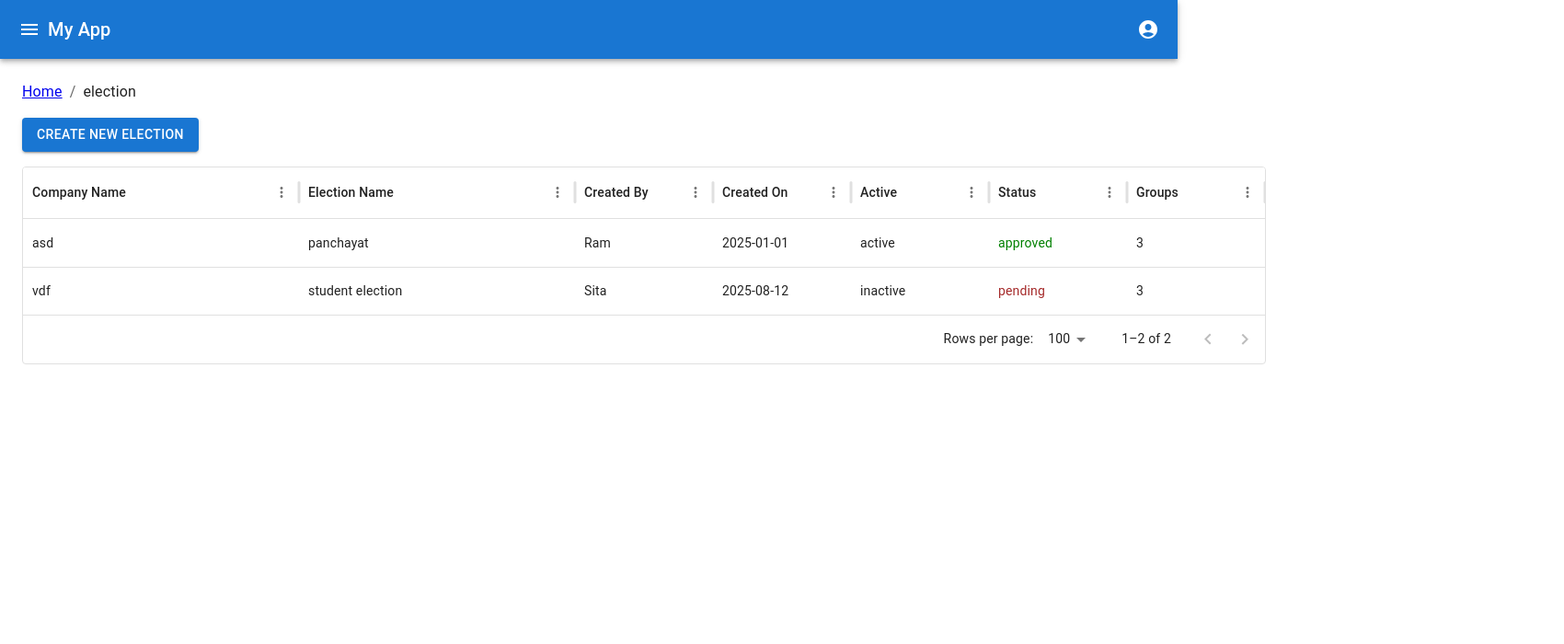
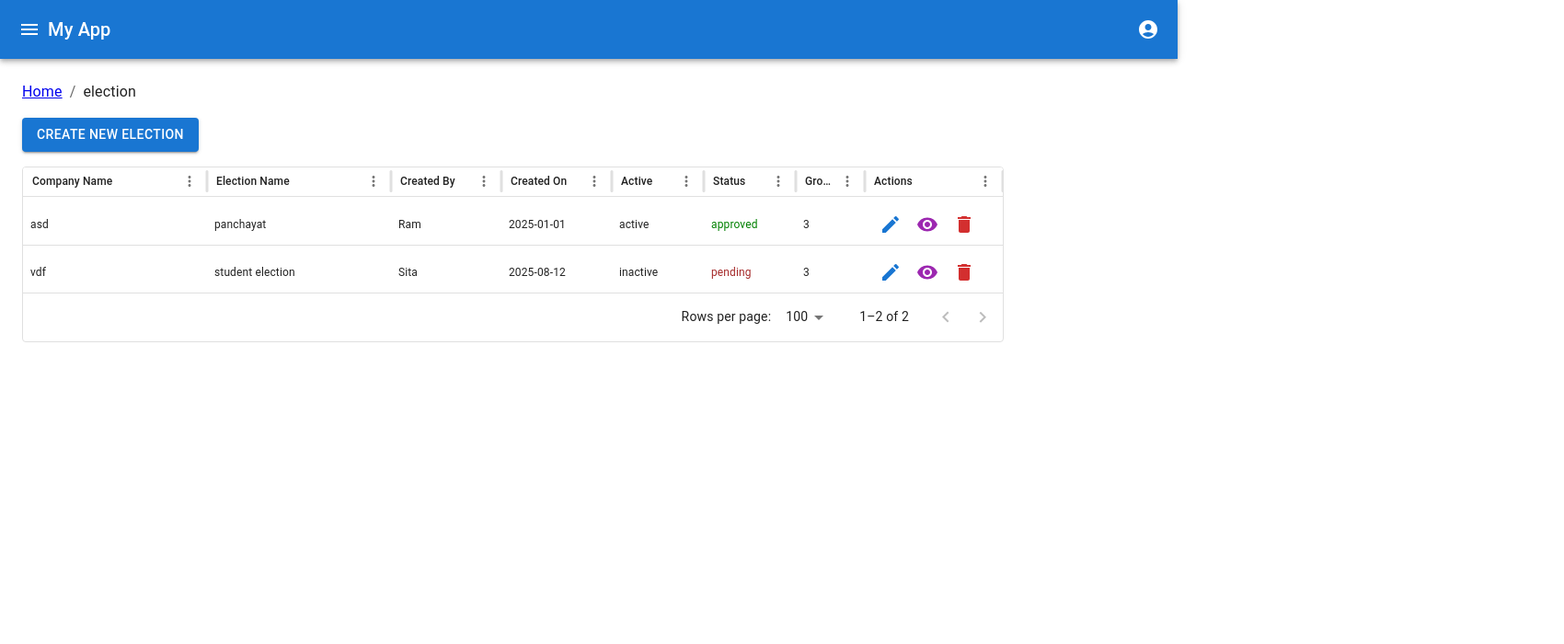
Before and after one commit to srilekhapanigrahy0/onlineVotingUI, a React (Create React App) app: page /election in a window 1280 px wide. Shown: the top 700 px of the page at 92% size, 1700 px wide, since content can reach past the window. Built offline with nearby package versions, Linux system fonts and the light colour scheme; the HTML template or start-up script is replaced by a standard one.

Commit message:
Election Module

```diff
--- a/src/components/Election/EditElection.js
+++ b/src/components/Election/EditElection.js
@@ -1,6 +1,56 @@
+import { TextField, Button, Paper, Snackbar } from '@mui/material';
+import React, { useState } from 'react';
+import { useNavigate } from 'react-router-dom';
 const EditElection = () => {
+    const [name, setName] = useState('');
+    const [details, setDetails] = useState('');
+    const [open, setOpen] = useState(false);
+     const navigate = useNavigate();
+
+    const handleSave = () => {
+    // Save company logic here
+    setOpen(true);
+    navigate('/election');
+  };
+
+
   return (
-    <h1>EditElection page</h1>
+    <Paper style={{ padding: 16 }}>
+      <TextField
+        label="Election Name"
+        value={name}
+        onChange={(e) => setName(e.target.value)}
+        variant="outlined"
+        fullWidth
+        margin="normal"
+      />
+      <TextField
+        label="Details"
+        value={details}
+        onChange={(e) => setDetails(e.target.value)}
+        variant="outlined"
+        fullWidth
+        margin="normal"
+        multiline
+        rows={4} // You can adjust the number of rows as needed
+      />
+      <Button
+        variant="contained"
+        color="warning"
+        onClick={handleSave}
+        style={{ marginTop: 16, marginRight: 16 }}
+      >
+        reset
+      </Button>
+      <Button
+        variant="contained"
+        color="primary"
+        onClick={handleSave}
+        style={{ marginTop: 16 }}
+      >
+        Create Election
+      </Button>
+    </Paper>
   );
 };
 
--- a/src/components/Election/ManageElection.js
+++ b/src/components/Election/ManageElection.js
@@ -1,21 +1,26 @@
 import React, { useState, useEffect } from 'react';
 import { useNavigate } from 'react-router-dom';
-import { Button, Tooltip, Switch, IconButton, Dialog, DialogActions, DialogContent, DialogTitle } from '@mui/material';
+import { Button, Tooltip, IconButton, Dialog, DialogActions, DialogContent, DialogTitle } from '@mui/material';
 import { DataGrid } from '@mui/x-data-grid';
 import { useLocation } from 'react-router-dom';
 import { Snackbar } from '@mui/material';
+import { Edit, Visibility, Delete } from '@mui/icons-material';
 
 const ManageElection = () => {
   const navigate = useNavigate();
+  const [myData, setElectionsData] = useState([]);
   const [pageSize, setPageSize] = useState(10);
   const location = useLocation();
+  const [deleteId, setDeleteId] = useState(null);
+  const [openDialog, setOpenDialog] = useState(false);
   const [openSnackbar, setOpenSnackbar] = useState(!!location.state?.message);
-  const myData = [
+
+  useEffect(() => {
+    setElectionsData([
       {id:1, active:'active', companyName:'asd', electionName: 'panchayat', createdBy: 'Ram', createdOn: '2025-01-01', status: 'approved', group: 3, action: true},
       {id:2, active:'inactive', companyName:'vdf', electionName: 'student election', createdBy: 'Sita', createdOn: '2025-08-12', status: 'pending', group: 3, action: false}
-  ];
+    ]);
 
-    useEffect(() => {
     // Show Snackbar if redirected after deletion
     if (location.state?.message) {
       setOpenSnackbar(true);
@@ -27,17 +32,17 @@ const ManageElection = () => {
 
     }
   }, [location, navigate]);
+
   const columns = [
-      { field: 'companyName', headerName: 'Company Name', width: 300 },
-      { field: 'electionName', headerName: 'Election Name', width: 300 },
-      { field: 'createdBy', headerName: 'Created By', width: 150 },
-      { field: 'createdOn', headerName: 'Created On', width: 150 },
-      { field: 'active', headerName: 'Active', width: 150 },
-
+    { field: 'companyName', headerName: 'Company Name', width: 200 },
+    { field: 'electionName', headerName: 'Election Name', width: 200 },
+    { field: 'createdBy', headerName: 'Created By', width: 120 },
+    { field: 'createdOn', headerName: 'Created On', width: 120 },
+    { field: 'active', headerName: 'Active', width: 100 },
     {
       field: 'status',
       headerName: 'Status',
-        width: 150,
+      width: 100,
       renderCell: (params) => (
         params.value === 'rejected' ? (
           <Tooltip title={params.row.rejectedReason}>
@@ -48,8 +53,53 @@ const ManageElection = () => {
         )
       ),
     },
-      { field: 'group', headerName: 'Groups', width: 150 }
+    { field: 'group', headerName: 'Groups', width: 75 },
+    {
+      field: 'actions',
+      headerName: 'Actions',
+      width: 150,
+      renderCell: (params) => (
+        <>
+          <Tooltip title="Edit">
+            <IconButton onClick={() => handleEdit(params.row.id)} color="primary">
+              <Edit />
+            </IconButton>
+          </Tooltip>
+          <Tooltip title="View">
+            <IconButton onClick={() => handleView(params.row.id)} color="secondary">
+              <Visibility />
+            </IconButton>
+          </Tooltip>
+
+          <Tooltip title="Delete">
+            <IconButton onClick={() => handleDeleteClick(params.row.id)} color="error">
+              <Delete />
+            </IconButton>
+          </Tooltip>
+        </>
+      ),
+    },
   ];
+
+  const handleEdit = (id) => {
+    navigate(`/election/edit/${id}`);
+  };
+   const handleView = (id) => {
+    navigate(`/election/view/${id}`);
+  };
+  const handleDeleteClick = (id) => {
+    setDeleteId(id);
+    setOpenDialog(true);
+  };
+  const handleConfirmDelete = () => {
+    setElectionsData(myData.filter((x) => x.id !== deleteId));
+    setOpenDialog(false);
+    setDeleteId(null);
+  };
+  const handleCancelDelete = () => {
+    setOpenDialog(false);
+    setDeleteId(null);
+  };
 
   const getStatusStyle = (status) => {
     switch (status) {
@@ -83,12 +133,26 @@ const ManageElection = () => {
         rows={myData}
         columns={columns}
         pageSize={pageSize}
+        sx={{
+          fontSize: '12px',
+          '.MuiDataGrid-cell': { py: 0.5, px: 1 },
+          '.MuiDataGrid-columnHeader': { py: 0.5, maxHeight: '32px', minHeight: '32px', },
+          '.MuiDataGrid-row': { maxHeight: '32px', minHeight: '32px', },
+        }}
         onPageSizeChange={(newPageSize) => setPageSize(newPageSize)}
         rowsPerPageOptions={[5, 10, 25]}
         pagination
         autoHeight
         />
 
+      <Dialog open={openDialog} onClose={handleCancelDelete}>
+        <DialogTitle>Confirm Deletion</DialogTitle>
+        <DialogContent>Are you sure you want to delete this company?</DialogContent>
+        <DialogActions>
+          <Button onClick={handleCancelDelete} color="primary">Cancel</Button>
+          <Button onClick={handleConfirmDelete} color="error">Delete</Button>
+        </DialogActions>
+      </Dialog>
 
     </div>
   );
--- a/src/components/Election/ViewElection.js
+++ b/src/components/Election/ViewElection.js
@@ -1,6 +1,67 @@
+import { useParams, useNavigate } from 'react-router-dom';
+import React, { useState } from 'react';
+import { Paper, Typography, Button, Dialog, DialogTitle, DialogContent, DialogActions } from '@mui/material';
+
 const ViewElection = () => {
+  const navigate = useNavigate();
+  const { id } = useParams();
+  const [openDialog, setOpenDialog] = useState(false);
+
+   const election = {
+    id,
+    name: 'election A',
+    details: 'Details A',
+    createdBy: 'Pranab',
+  };
+
+  // Function to handle edit redirection
+  const handleEdit = () => {
+    navigate(`/election/edit/${id}`);
+  };
+
+  // Function to open delete confirmation popup
+  const handleDeleteClick = () => {
+    setOpenDialog(true);
+  };
+
+  // Function to confirm deletion and redirect to /company
+  const handleConfirmDelete = () => {
+    setOpenDialog(false);
+    navigate('/election', { state: { message: 'Election deleted successfully!' } });
+  };
+
+
+  // Function to cancel deletion popup
+  const handleCancelDelete = () => {
+    setOpenDialog(false);
+  };
+
   return (
-    <h1>ViewElection page</h1>
+    <Paper style={{ padding: 16 }}>
+      <Typography variant="h6">Election Details</Typography>
+      <Typography>ID: {election.id}</Typography>
+      <Typography>Election Name: {election.name}</Typography>
+      <Typography>Election Details: {election.details}</Typography>
+      <Typography>Created By: {election.createdBy}</Typography>
+      <Button variant="contained" color="primary" onClick={handleEdit} style={{ marginTop: 16, marginRight: 16 }}>
+        Edit election
+      </Button>
+      <Button variant="contained" color="error" onClick={handleDeleteClick} style={{ marginTop: 16 }}>
+        Delete Election
+      </Button>
+
+      {/* Delete Confirmation Dialog */}
+      <Dialog open={openDialog} onClose={handleCancelDelete}>
+        <DialogTitle>Confirm Deletion</DialogTitle>
+        <DialogContent>
+          Are you sure you want to delete this election?
+        </DialogContent>
+        <DialogActions>
+          <Button onClick={handleCancelDelete} color="primary">Cancel</Button>
+          <Button onClick={handleConfirmDelete} color="error">Delete</Button>
+        </DialogActions>
+      </Dialog>
+    </Paper>
   );
 };
 
```
Lines whose indentation alone changed are shown as unchanged.
